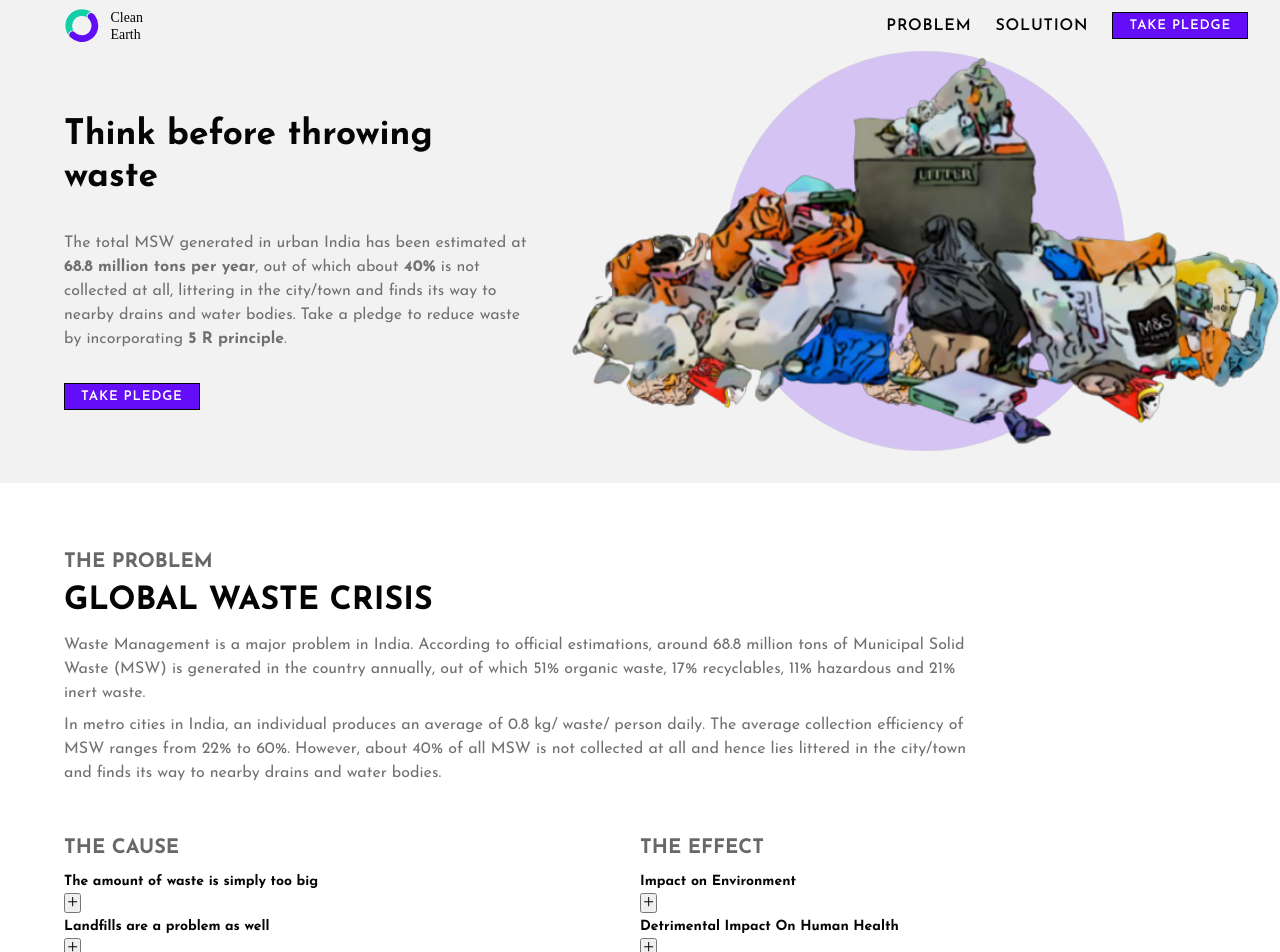
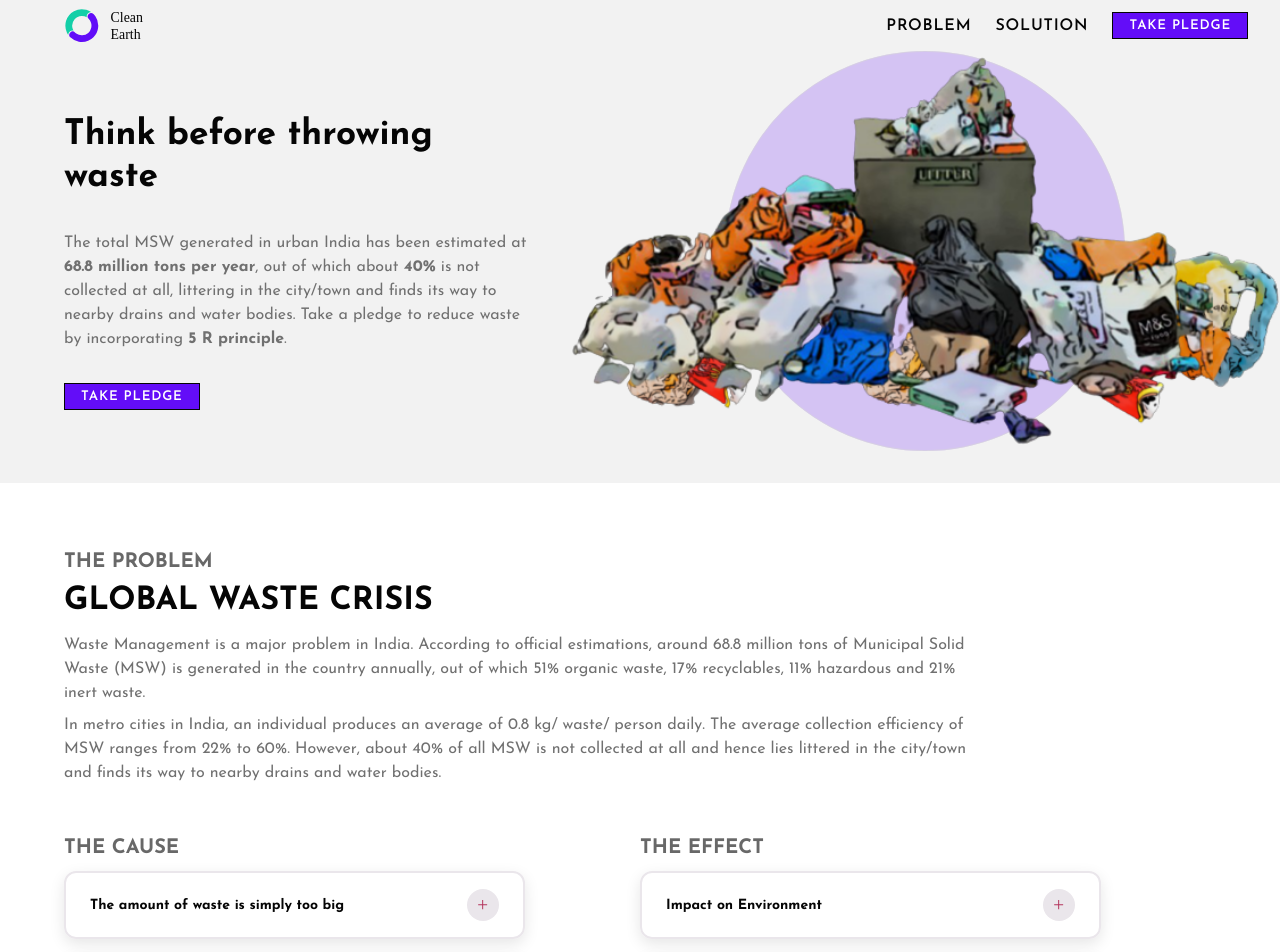
Before and after one commit to vk0808/clean-earth, a React (Create React App) app: page / in a window 1280 px wide. Shown: the top 952 px of the page. Built offline with nearby package versions, Linux system fonts and the light colour scheme.

Commit message:
modified: style, structure of the component

```diff
--- a/src/components/Problem/CauseEffect.js
+++ b/src/components/Problem/CauseEffect.js
@@ -1,7 +1,7 @@
 import React, { useState } from "react";
 
 import { cause, effect } from "./info";
-import List from './List';
+import List from "./List";
 
 const CauseEffect = () => {
   const [causeList, setCauseList] = useState(cause);
@@ -10,23 +10,19 @@ const CauseEffect = () => {
     <div className="cause-effect">
       <section className="cause">
         <h3 className="sub-heading">The Cause</h3>
-        <ol className="listing">
+        <div className="listing">
           {causeList.map((item) => {
-            return (
-              <List key={item.id} {...item} ></List>
-            );
+            return <List key={item.id} {...item}></List>;
           })}
-        </ol>
+        </div>
       </section>
       <section className="effect">
         <h3 className="sub-heading">The Effect</h3>
-        <ol className="listing">
+        <div className="listing">
           {effectList.map((item) => {
-            return (
-              <List key={item.id} {...item}></List>
-            );
+            return <List key={item.id} {...item}></List>;
           })}
-        </ol>
+        </div>
       </section>
     </div>
   );
--- a/src/styles.scss
+++ b/src/styles.scss
@@ -7,11 +7,13 @@
   --black: hsl(0deg 0% 2%);
   --lightGrey: hsl(0deg 0% 83%);
   --grey: hsl(0deg 0% 44%);
+  --grey-special: #eae6eb;
+  --red-special: #b4345c;
   --transition: all 0.3s linear;
   --spacing: 0.05rem;
   --spacingMobile: 0.5rem;
   --spacingDesktop: 2rem;
-  --radius: 1.5rem;
+  --radius: 0.75rem;
   --border: 0.25rem;
   --light-shadow: 0 5px 15px rgba(0, 0, 0, 0.1);
   --dark-shadow: 0 5px 15px rgba(0, 0, 0, 0.3);
@@ -263,12 +265,52 @@ p {
   .sub-heading {
     margin-bottom: var(--spacingMobile);
   }
-
-  .listing li {
-    margin-bottom: calc(var(--spacingMobile) * 2);
-  }
 }
 
+// List
+.list {
+  padding: 1rem 1.5rem;
+  border: 2px solid var(--grey-special);
+  margin-bottom: 1rem;
+  border-radius: var(--radius);
+  box-shadow: var(--light-shadow);
+
+  .btn {
+    background: transparent;
+    border-color: transparent;
+    width: 2rem;
+    height: 2rem;
+    background: var(--grey-special);
+    display: flex;
+    align-items: center;
+    justify-content: center;
+    border-radius: 50%;
+    color: var(--red-special);
+    cursor: pointer;
+    margin-left: 1rem;
+    align-self: center;
+    min-width: 2rem;
+  }
+
+  h4 {
+    text-transform: none;
+    line-height: 1.5;
+  }
+  p {
+    color: var(--grey);
+    margin-bottom: 0;
+    margin-top: 0.5rem;
+  }
+  header {
+    display: flex;
+    justify-content: space-between;
+    align-items: center;
+  }
+  header h4 {
+    margin-bottom: 0;
+  }
+
+}
 @media screen and (max-width: 800px) {
   .problem {
     padding-left: 2rem;
@@ -276,9 +318,6 @@ p {
     text-align: center;
   }
   .desc {
-    padding: 1rem;
-  }
-  .listing {
     padding: 1rem;
   }
 }
```
